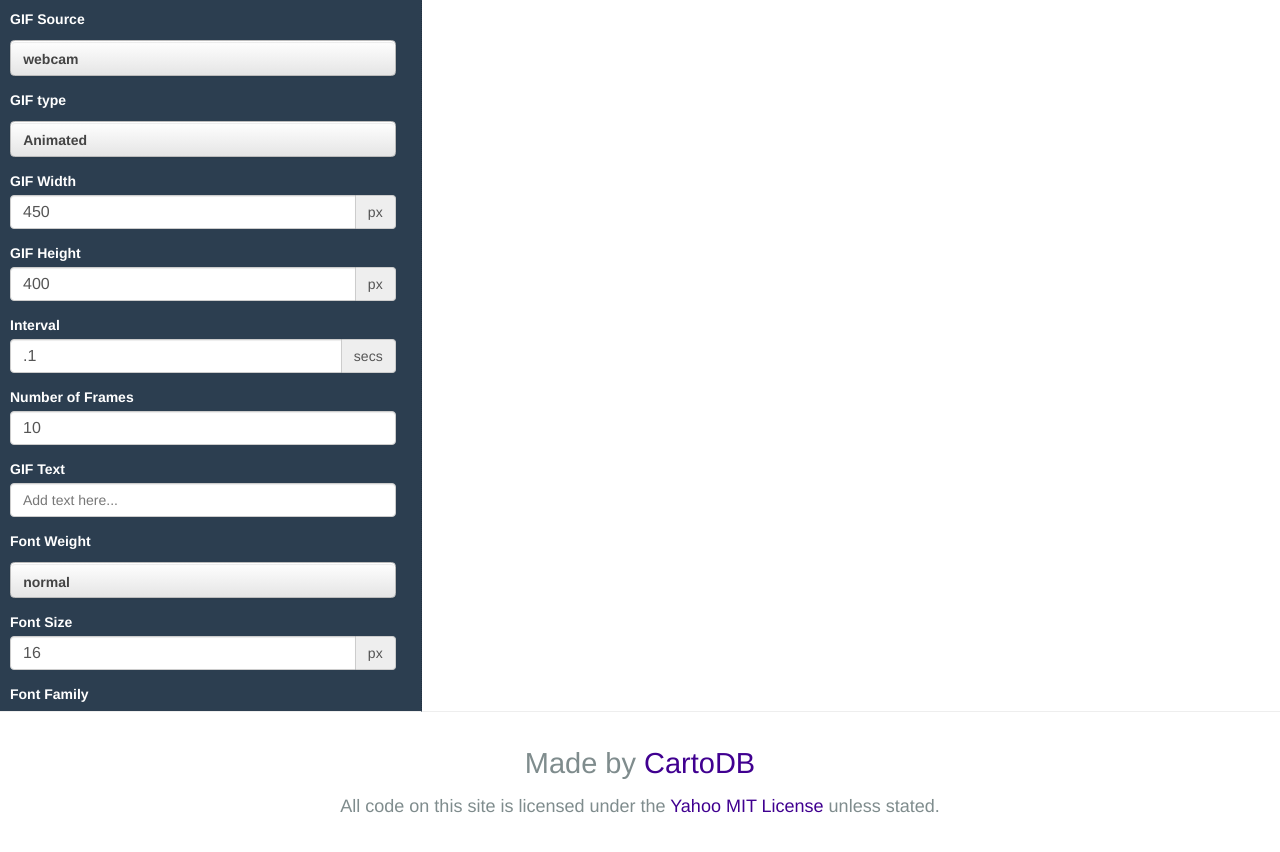
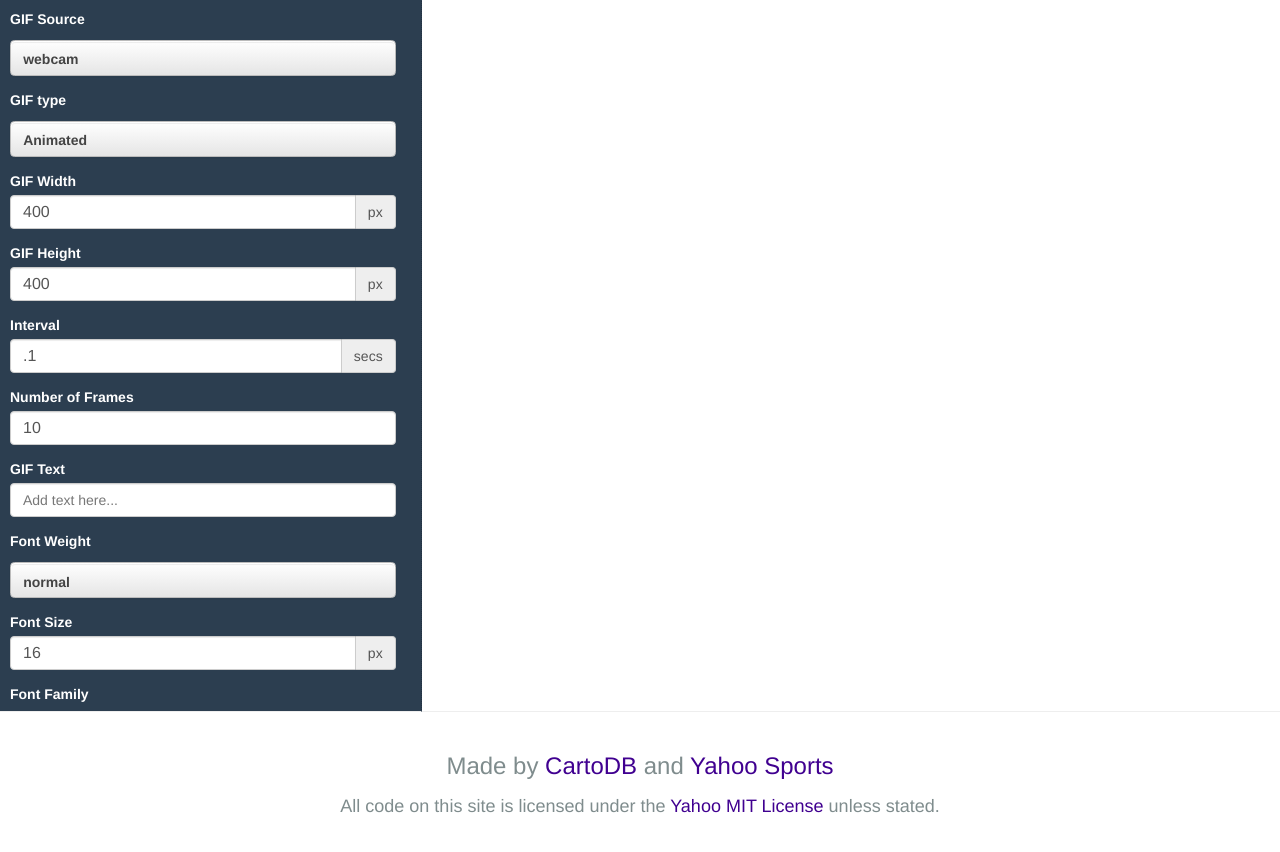
Before and after one commit to auremoser/gifbooth, a plain HTML site: page index.html in a window 1280 px wide. Shown: the part 148-1000 px from the top of the page. Drawn offline with Linux system fonts and the light colour scheme.

Commit message:
added attrib

```diff
--- a/index.html
+++ b/index.html
@@ -62,7 +62,7 @@
                 <div class="form-group">
                   <label for="gifWidth">GIF Width</label>
                   <div class="input-group">
-                    <input name="gifWidth" id="gifWidth" class="form-control" value="450" size="5" type="number"></input>
+                    <input name="gifWidth" id="gifWidth" class="form-control" value="400" size="5" type="number"></input>
                     <div class="input-group-addon">px</div>
                   </div>
                 </div>
@@ -176,7 +176,7 @@
       <!-- footer  -->
       <footer class="footer v-center">
         <div class="container">
-          <h4>Made by <a href="https://cartodb.com/">CartoDB</a></h4>
+          <h6>Made by <a href="https://cartodb.com/">CartoDB</a> and <a href="http://sports.yahoo.com">Yahoo Sports</a></h6>
           <p style="margin: 0">
             All code on this site is licensed under the
             <a href="https://github.com/yahoo/gifshot/blob/master/LICENSE.txt">Yahoo MIT License</a> unless stated.
```
